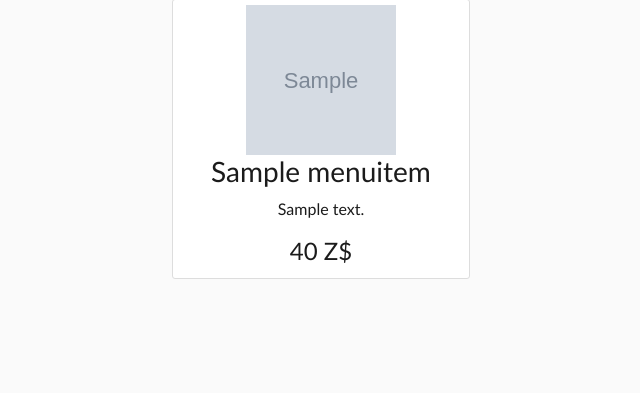
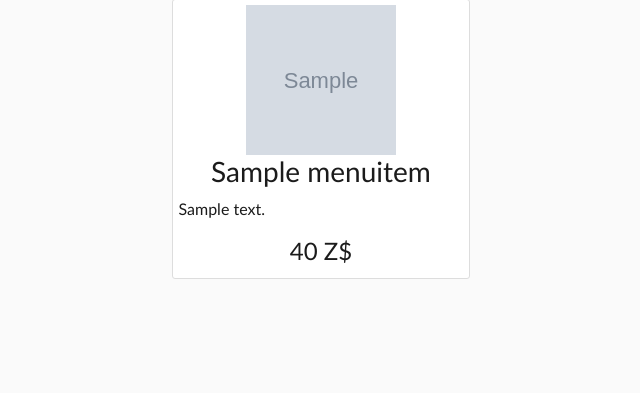
Before and after one commit to omerg864/ChopChopDjango, a Django app: a page that uses chopchop/templates/menu.html in a window 1280 px wide. Shown: the part 325-718 px from the top of the page, without its empty margins (319-959 px from the left). Run offline with Django 3.2, Linux system fonts and the light colour scheme; tables that the repository leaves empty hold one stand-in row (values such as "Sample post"); grey boxes marked "Sample" are stand-in pictures; some libraries are stand-ins or nearby versions.

Commit message:
description on left

```diff
--- a/chopchop/templates/menu.html
+++ b/chopchop/templates/menu.html
@@ -35,7 +35,9 @@
         <img src="{{ item.picture_url }}" width="150px" height="150px" alt="Delicious">
         {% endif %}
         <h3>{{ item.name }}</h3>
+        <div style="text-align: left">
         <p>{{ item.description }}</p>
+    </div>
         <h4>{{ item.price|convert_price|fix_number }} Z$</h4>
         {% else %}
         {% if item.picture_url != '' %}
```
